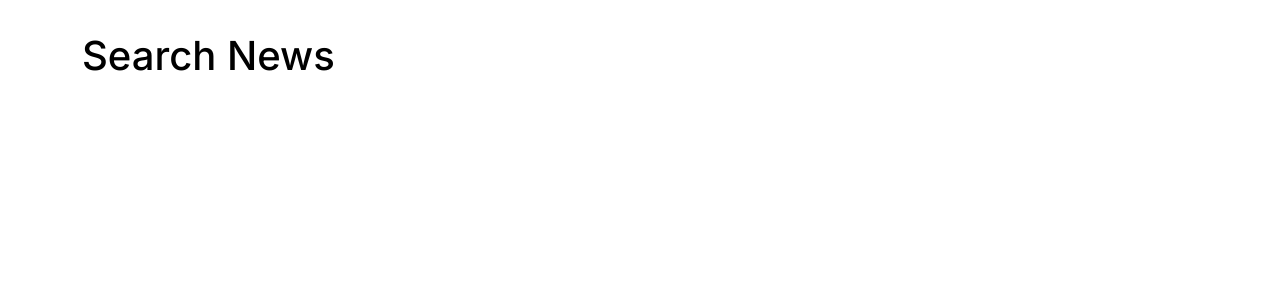
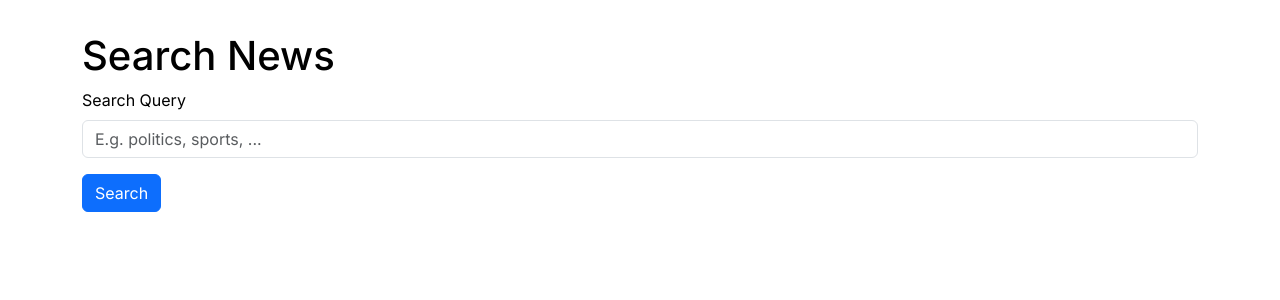
Before and after one commit to hugos/news-fetch, a Next.js app: page /search in a window 1280 px wide. Shown: the top 300 px of the page. Built offline with nearby package versions, Linux system fonts and the light colour scheme.

Commit message:
Developing Search form

```diff
--- a/src/pages/search.tsx
+++ b/src/pages/search.tsx
@@ -1,7 +1,36 @@
+import { FormEvent, useState } from 'react'
+import { NewsArticle } from '../../models/NewsArticle';
+import { Form, Button } from 'react-bootstrap'
+
 const SearchNewsPage = () => {
+  // Search Results can either be an array of NewsArticle or Null.
+  const [ searchResults, setSearchResults ] = useState<NewsArticle[] | null>(null);
+  const [ searchResultsIsLoading, setSearchResultsIsLoading ] = useState(false);
+  const [ searchResultsIsLoadingIsError, setSearchResultsIsLoadingIsError ] = useState(false);
+
+  // When submitting the form:
+
+  async function handleSubmit(e: FormEvent<HTMLFormElement>) {
+    e.preventDefault(); // stop from refreshing
+    const formData = new FormData(e.target as HTMLFormElement);
+    const searchQuery = formData.get("searchQuery")?.toString().trim();
+
+    if (searchQuery) {
+      alert(searchQuery)
+    }
+  }
+
+
   return (
     <main>
       <h1>Search News</h1>
+      <Form onSubmit={handleSubmit}>
+        <Form.Group className='mb-3' controlId='search-input'>
+            <Form.Label>Search Query</Form.Label>
+            <Form.Control name="searchQuery" placeholder="E.g. politics, sports, ..."/>
+        </Form.Group>
+        <Button type="submit" className='mb-3' disabled={searchResultsIsLoading}>Search</Button>
+      </Form>
     </main>
   );
 };
```
